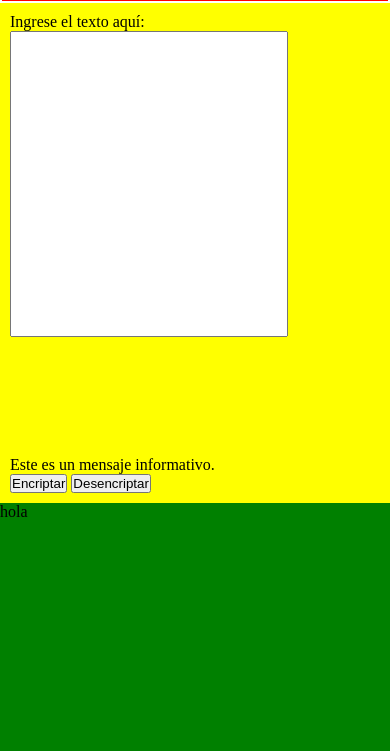
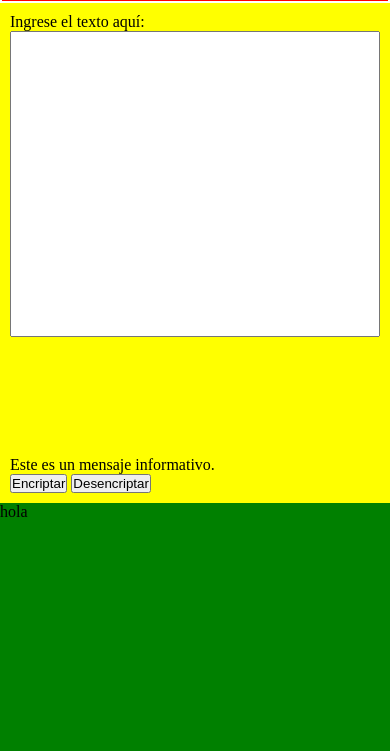
Before and after one commit to hbethancourt/Encriptador_de_Texto, a plain HTML site: page index.html in a window 390 px wide. Shown: the part 93-844 px from the top of the page. Drawn offline with Linux system fonts and the light colour scheme.

Commit message:
Actualiza todo

```diff
--- a/css/styles.css
+++ b/css/styles.css
@@ -11,7 +11,6 @@
     --color-footer: red; /* Color de fondo del footer */
     --color-footer-text:  #0c4d92; /* Color del texto del footer */
     --fuente-Inter: 'Inter', sans-serif; /* Fuente */
-
 
     --color-section1: yellow;
     --color-section2: green;
@@ -107,6 +106,10 @@ main {
     .section1 {
         padding: 10px;
     }
+
+    .textarea {
+        width: 100%;
+    }
 }
 
 /* Estilos para móviles (menor a 768px) */
@@ -118,4 +121,9 @@ main {
     .section1 {
         padding: 10px;
     }
+
+    .textarea {
+        width: 100%;
+    }
 }
+}
```
